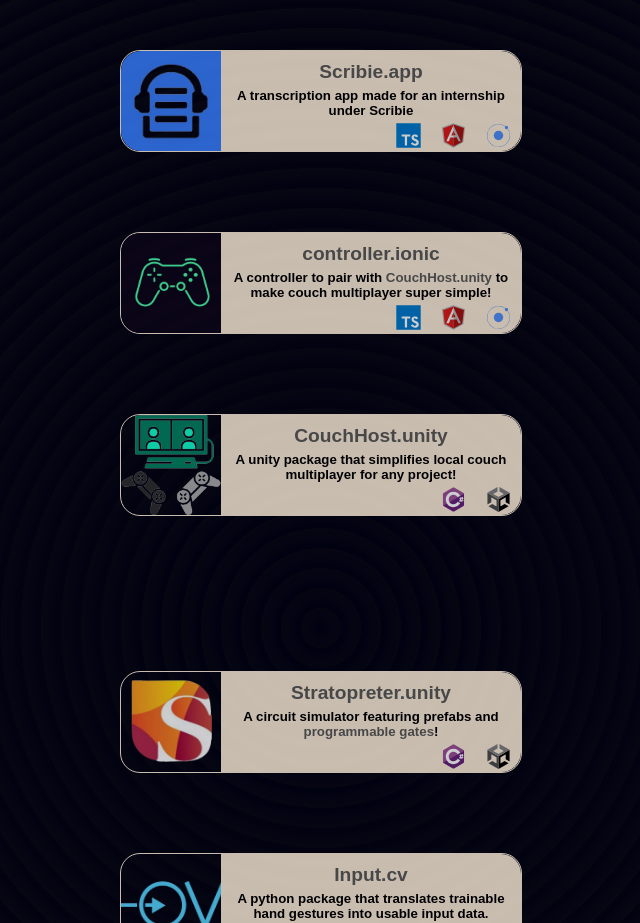
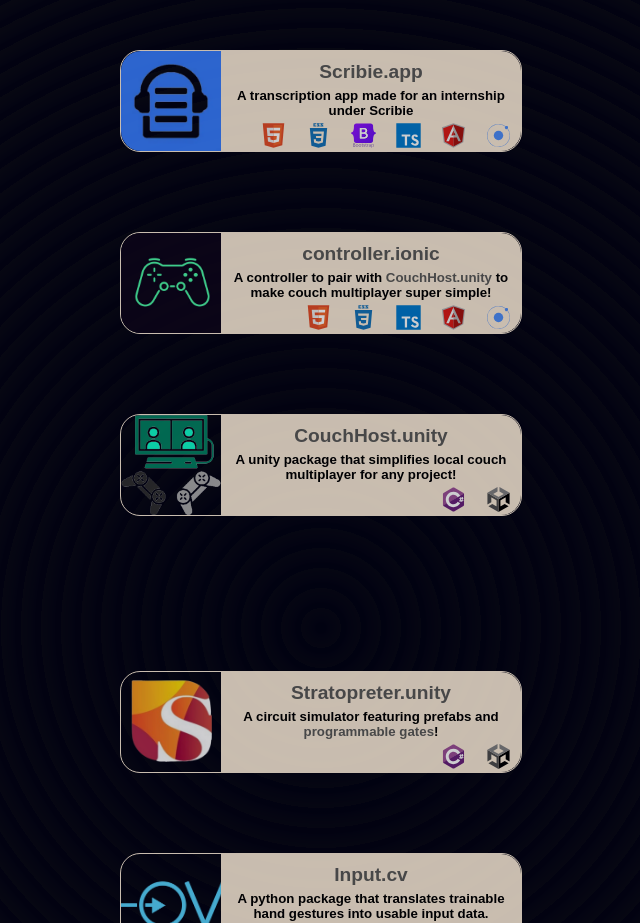
Before and after one commit to kunrex/kunrex.github.io, a plain HTML site: page index.html in a window 1280 px wide. Shown: the part 2840-3763 px from the top of the page, without its empty margins (319-959 px from the left). Drawn offline with Linux system fonts and the light colour scheme.

Commit message:
small changes

```diff
--- a/index.html
+++ b/index.html
@@ -108,6 +108,9 @@
               A transcription app made for an internship under Scribie
             </h5>
             <div class="card_footer">
+              <img class="small_card_icon" src="icons/html.svg" alt="TS">
+              <img class="small_card_icon" src="icons/css.svg" alt="TS">
+              <img class="small_card_icon" src="icons/boot.svg" alt="TS">
               <img class="small_card_icon" src="icons/ts.svg" alt="TS">
               <img class="small_card_icon" src="icons/angular.svg" alt="Angular">
               <img class="small_card_icon" src="icons/ionic.svg" alt="Ionic">
@@ -126,6 +129,8 @@
               A controller to pair with <a target="_blank" class="black_link" href="https://github.com/kunrex/CouchHost.unity">CouchHost.unity</a> to make couch multiplayer super simple!
             </h5>
             <div class="card_footer">
+              <img class="small_card_icon" src="icons/html.svg" alt="TS">
+              <img class="small_card_icon" src="icons/css.svg" alt="TS">
               <img class="small_card_icon" src="icons/ts.svg" alt="TS">
               <img class="small_card_icon" src="icons/angular.svg" alt="Angular">
               <img class="small_card_icon" src="icons/ionic.svg" alt="Ionic">
```
Also changed, not shown: icons/boot.svg (added), icons/css.svg (added), icons/html.svg (added), 1 other file.
